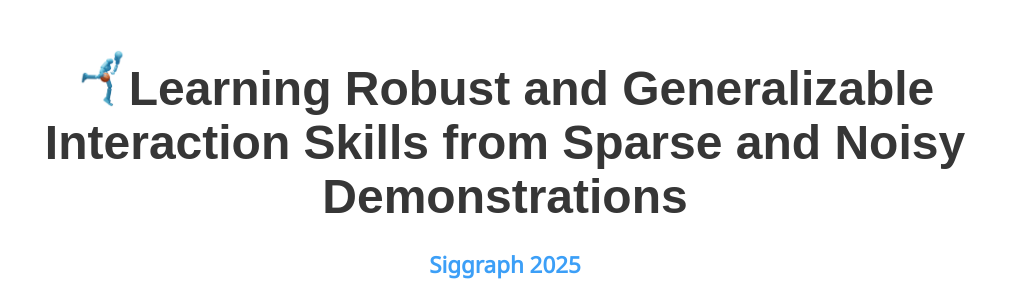
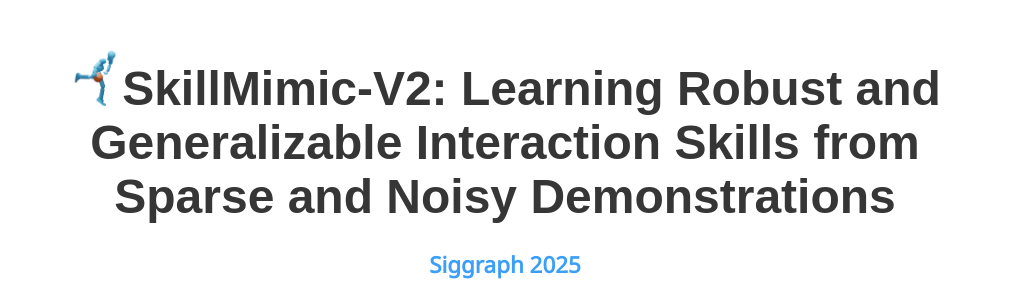
Before and after one commit to Ingrid789/SkillMimicV2, a plain HTML site: page index.html in a window 1280 px wide. Shown: the top 295 px of the page, without its empty margins (135-1144 px from the left). Drawn offline with nearby package versions, Linux system fonts and the light colour scheme; no server answers; some icons are missing; a web font is replaced by a local one.

Commit message:
add SkillMimic-V2 to the title

```diff
--- a/index.html
+++ b/index.html
@@ -17,7 +17,7 @@
   <!-- Keywords for your paper to be indexed by-->
   <meta name="keywords" content="character animation, humanoid, human-object interaction, reinforcement learning, manipulation, basketball">
   <meta name="viewport" content="width=device-width, initial-scale=1">
-  <title>Learning Robust and Generalizable Interaction Skills from Sparse and Noisy Demonstrations</title>
+  <title>SkillMimic-V2: Learning Robust and Generalizable Interaction Skills from Sparse and Noisy Demonstrations</title>
   <link rel="icon" href="static/images/sm2_icon.png" type="image/svg+xml">
 
   <link href="https://fonts.googleapis.com/css?family=Google+Sans|Noto+Sans|Castoro"
@@ -66,7 +66,7 @@
       <div class="container is-max-desktop">
         <div class="columns is-centered">
           <div class="column has-text-centered">
-            <h1 class="title is-1 publication-title"><img src="static/images/sm2_icon.png" style="height: 60px; margin-bottom: -3px;">Learning Robust and Generalizable Interaction Skills from Sparse and Noisy Demonstrations</h1>
+            <h1 class="title is-1 publication-title"><img src="static/images/sm2_icon.png" style="height: 60px; margin-bottom: -3px;">SkillMimic-V2: Learning Robust and Generalizable Interaction Skills from Sparse and Noisy Demonstrations</h1>
             <div class="has-text-centered mb-4 siggraph-year">Siggraph 2025</div>
             <div class="is-size-5 publication-authors">
               <span class="author-block">
```
